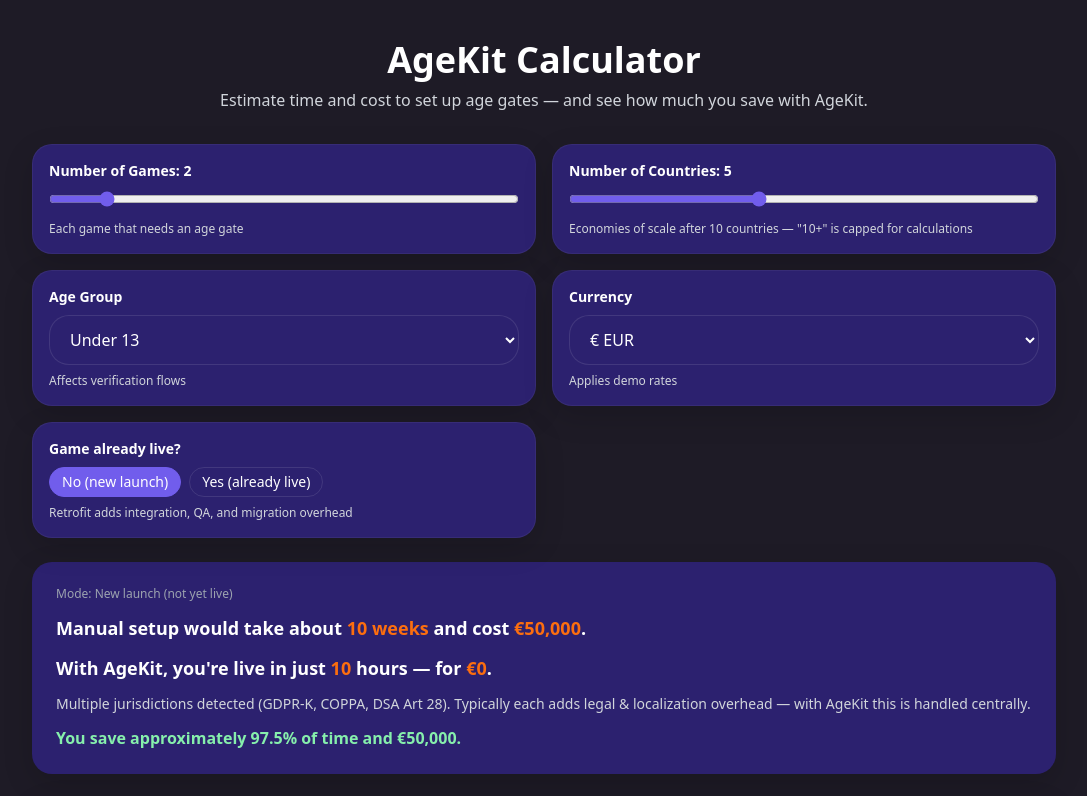
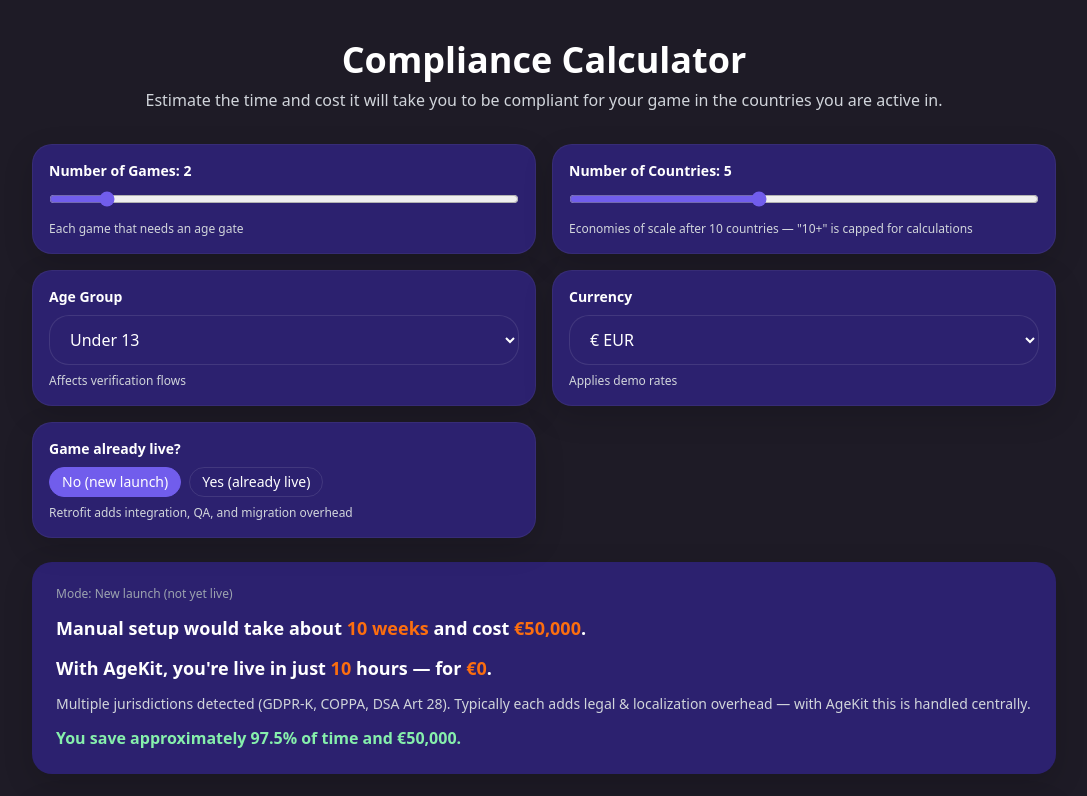
Before and after one commit to Olav-k-ID/agekit-calculator, a React (Vite) app: page / in a window 1280 px wide. Shown: the top 796 px of the page, without its empty margins (96-1183 px from the left). Built offline with nearby package versions, Linux system fonts and the light colour scheme.

Commit message:
Update App.jsx

```diff
--- a/src/App.jsx
+++ b/src/App.jsx
@@ -5,10 +5,12 @@
   return (
     <div className="min-h-screen bg-blackberry text-white px-4 py-10">
       <div className="max-w-5xl mx-auto space-y-8">
-        <header className="text-center">
-          <h1 className="text-3xl md:text-4xl font-bold">AgeKit Calculator</h1>
-          <p className="text-gray-300 mt-2">Estimate time and cost to set up age gates — and see how much you save with AgeKit.</p>
-        </header>
+      <header className="text-center">
+  <h1 className="text-3xl md:text-4xl font-bold">Compliance Calculator</h1>
+  <p className="text-gray-300 mt-2">
+    Estimate the time and cost it will take you to be compliant for your game in the countries you are active in.
+  </p>
+</header>
         <AgeKitCalculator />
         <footer className="text-center text-sm text-gray-400">
           <span>© {new Date().getFullYear()} k-ID</span>
```
